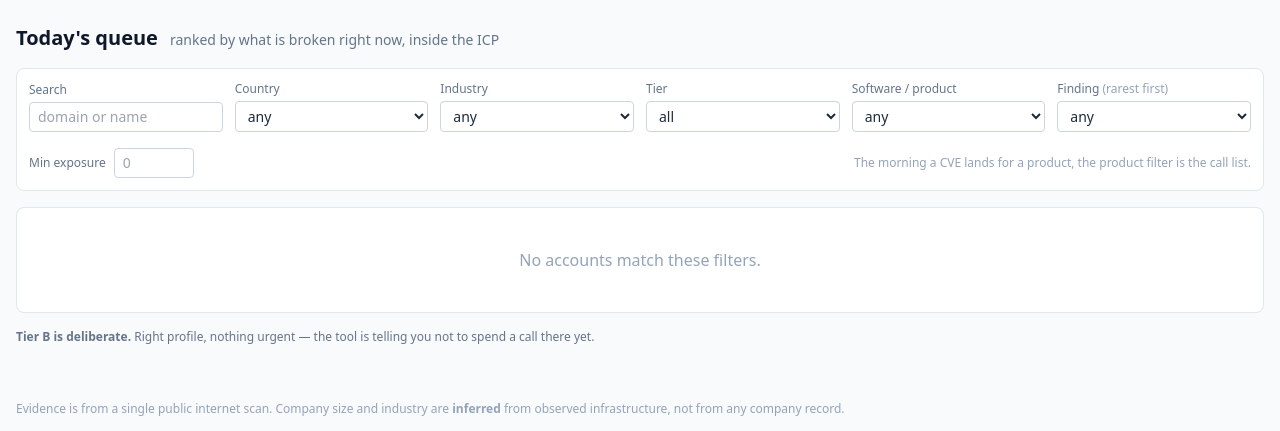
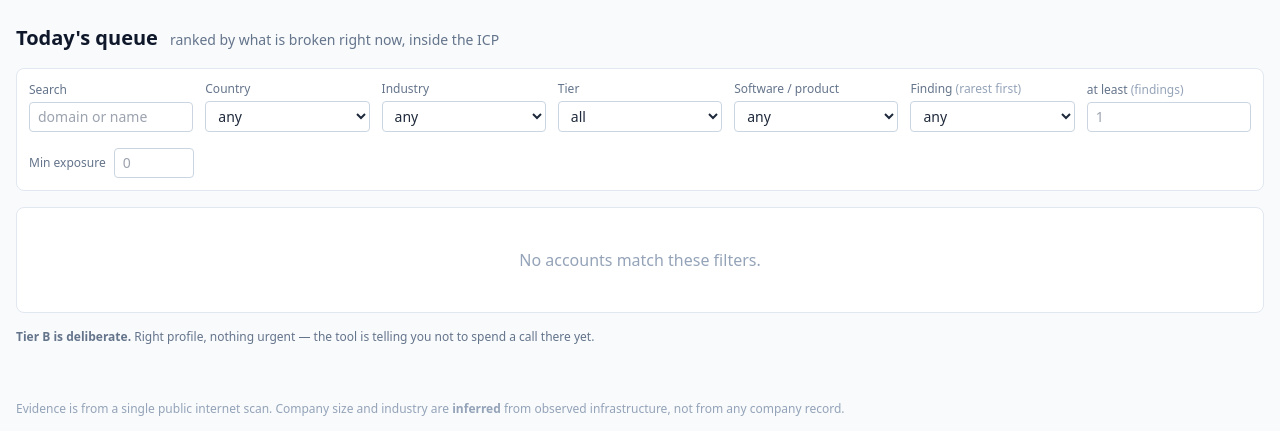
Before and after one commit to praveen12191/SI, a FastAPI app: template app/templates/queue.html in a window 1280 px wide. Shown: the part 56-487 px from the top of the page. Run offline with FastAPI, Linux system fonts and the light colour scheme; the template is opened without the code that fills it, so the values that code supplies are empty; some libraries are stand-ins or nearby versions.

Commit message:
added filter for findings

```diff
--- a/app/main.py
+++ b/app/main.py
@@ -33,7 +33,7 @@ def _filters(request: Request) -> dict:
     p = request.query_params
     return {k: p.get(k) for k in
             ("country", "industry", "tier", "min_exposure", "finding_type",
-             "product", "q")
+             "product", "min_count", "q")
             if p.get(k)}
 
 
--- a/app/queries.py
+++ b/app/queries.py
@@ -70,10 +70,23 @@ def _where(f: dict) -> tuple[str, list]:
     if f.get("min_exposure"):
         clauses.append("s.exposure_score >= ?")
         params.append(float(f["min_exposure"]))
+    # `min_count` means "at least N of them". Paired with a finding_type it
+    # counts that type ("at least 2 CVEs"); alone it counts all findings.
+    # Defaults to 1, so picking a type with no count still means "has one".
+    try:
+        min_count = max(1, int(f.get("min_count") or 1))
+    except (TypeError, ValueError):
+        min_count = 1
+
     if f.get("finding_type"):
-        clauses.append("""EXISTS (SELECT 1 FROM findings ff
-                          WHERE ff.company_id = c.company_id AND ff.type = ?)""")
-        params.append(f["finding_type"])
+        clauses.append("""(SELECT count(*) FROM findings ff
+                           WHERE ff.company_id = c.company_id
+                             AND ff.type = ?) >= ?""")
+        params += [f["finding_type"], min_count]
+    elif min_count > 1:
+        # No type chosen -- use the denormalised total, which is free.
+        clauses.append("s.n_findings >= ?")
+        params.append(min_count)
     if f.get("q"):
         clauses.append("(c.primary_domain ILIKE ? OR c.legal_name ILIKE ?)")
         params += [f"%{f['q']}%"] * 2
--- a/app/templates/queue.html
+++ b/app/templates/queue.html
@@ -11,7 +11,7 @@
    place, so changing a filter never reloads the page. #}
 <form hx-get="/rows" hx-target="#rows" hx-trigger="change, search"
       class="bg-white border border-slate-200 rounded-lg p-3 my-4 text-sm
-             grid gap-3 grid-cols-1 sm:grid-cols-2 lg:grid-cols-6 items-end">
+             grid gap-3 grid-cols-1 sm:grid-cols-2 lg:grid-cols-7 items-end">
 
   <label class="flex flex-col gap-1">
     <span class="text-xs text-slate-500">Search</span>
@@ -73,6 +73,24 @@
     </select>
   </label>
 
+  {# Label names what is being counted, so "at least 2" is never ambiguous. #}
+  <label class="flex flex-col gap-1">
+    <span class="text-xs text-slate-500">
+      at least
+      <span class="text-slate-400">({{ filters.finding_type.replace('_', ' ')
+                                       if filters.finding_type else 'findings' }})</span>
+    </span>
+    {# No `max`: HTMX drops fields that fail HTML5 validation, so a capped
+       input silently sent the request WITHOUT this filter -- the user saw a
+       number in the box and unfiltered results, and reasonably concluded the
+       filter was broken. Better that any value is sent and an impossible one
+       honestly returns "no accounts match". (Real maximum is 32,942, so the
+       old max=500 was wrong regardless.) #}
+    <input type="number" name="min_count" min="1" step="1"
+           value="{{ filters.min_count or '' }}" placeholder="1"
+           class="border border-slate-300 rounded px-2 py-1 w-full">
+  </label>
+
   <div class="flex flex-wrap items-center gap-3 lg:col-span-6 pt-1">
     <label class="flex items-center gap-2">
       <span class="text-xs text-slate-500">Min exposure</span>
@@ -83,9 +101,6 @@
     {% if filters %}
     <a href="/" class="text-xs text-slate-500 hover:underline">reset all</a>
     {% endif %}
-    <p class="text-xs text-slate-400 ml-auto">
-      The morning a CVE lands for a product, the product filter is the call list.
-    </p>
   </div>
 </form>
 
```
